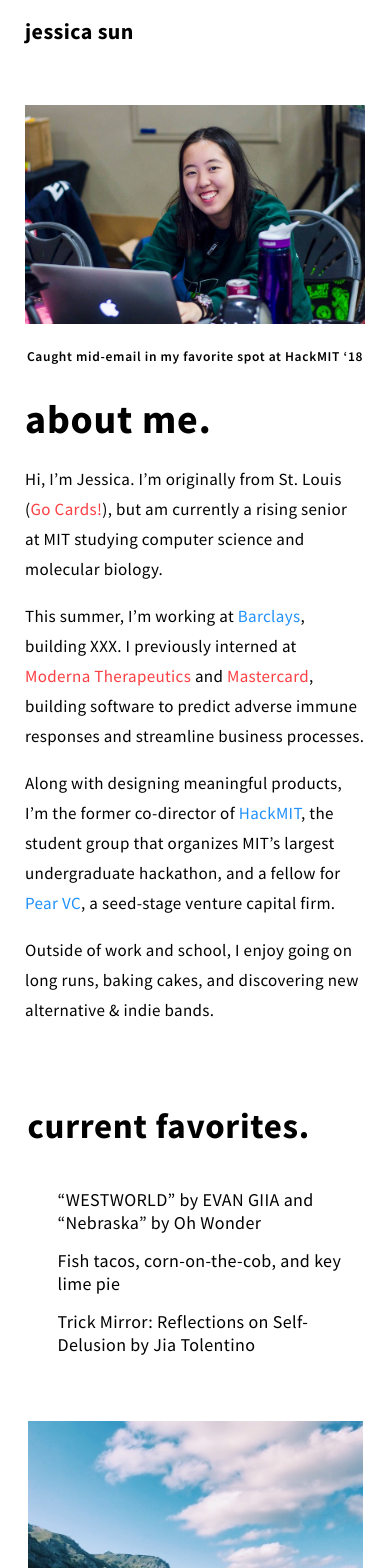
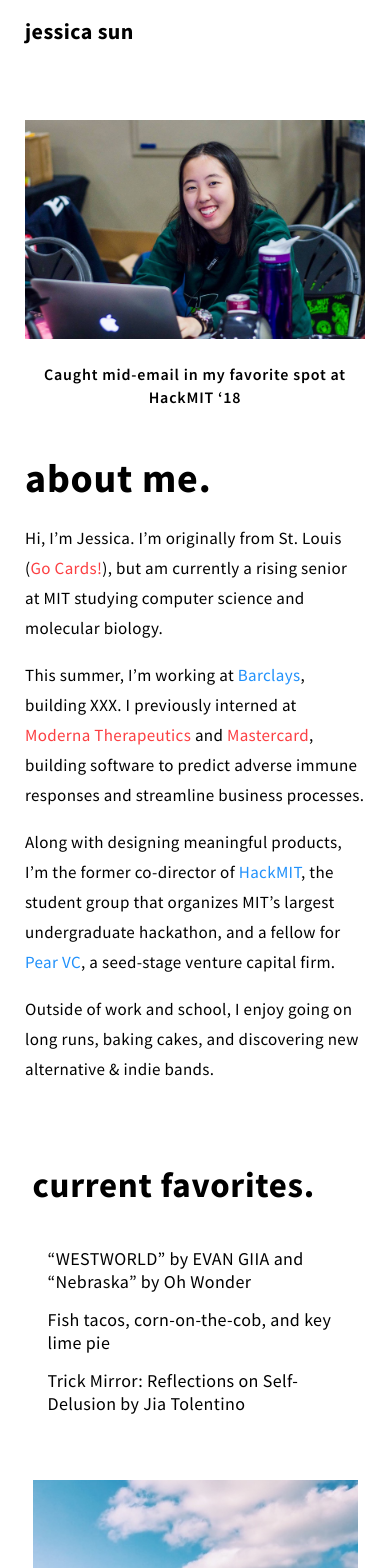
Before and after one commit to jessicajsun/personal-website, a Next.js app: page /about in a window 390 px wide. Shown: the top 1568 px of the page. Built offline with nearby package versions, Linux system fonts and the light colour scheme.

Commit message:
mobile formatting for about page

```diff
--- a/components/about.module.css
+++ b/components/about.module.css
@@ -62,7 +62,7 @@
   .topPanel{
     flex-direction: column-reverse;
     margin-bottom: 40px;
-    margin-top: 55px;
+    margin-top: 70px;
   }
 
   .titleAbout{
@@ -70,7 +70,7 @@
     font-size: 40px;
     line-height: 49px;
     margin-bottom: 20px;
-    margin-top: 15px;
+    margin-top: 30px;
   }
 
   .about{
@@ -94,8 +94,8 @@
   }
 
   .captions{
-    font-size: 13.5px;
-    line-height: 17px;
+    font-size: 16px;
+    line-height: 23px;
   }
 
   .blurb{
@@ -185,7 +185,7 @@
     flex-direction: column;
     margin-left: auto;
     margin-right: auto;
-    max-width: 335px;
+    max-width: 325px;
     margin-bottom: 100px;
   }
 
@@ -201,6 +201,12 @@
   }
 
   .favText{
+    font-size: 18px;
+    line-height: 23px;
+    margin-left: 15px;
+  }
+
+  .smCaption{
     font-size: 18px;
     line-height: 23px;
   }
```
